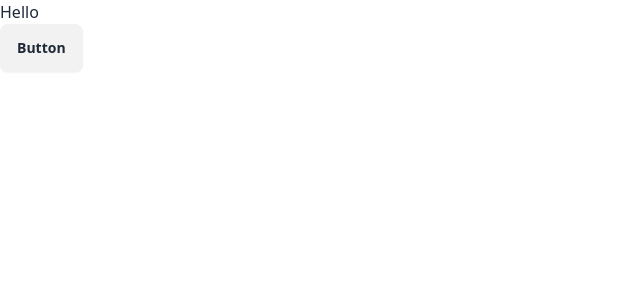
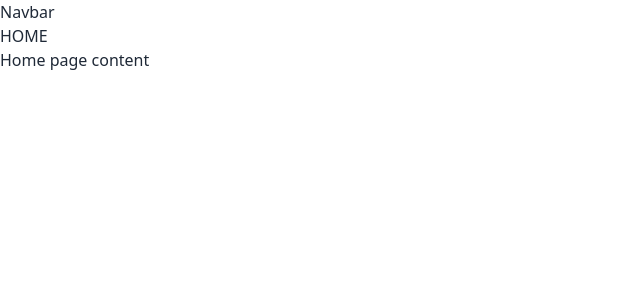
Before and after one commit to RefLink-GradProject/RefLink-App, a React (Vite) app in the folder Frontend/: page / in a window 1280 px wide. Shown: the top 300 px of the page, without its empty margins (0-640 px from the left). Built offline with nearby package versions, Linux system fonts and the light colour scheme.

Commit message:
Install react router dom

```diff
--- a/Frontend/package.json
+++ b/Frontend/package.json
@@ -12,7 +12,8 @@
   "dependencies": {
     "@picocss/pico": "^2.0.6",
     "react": "^18.2.0",
-    "react-dom": "^18.2.0"
+    "react-dom": "^18.2.0",
+    "react-router-dom": "^6.22.3"
   },
   "devDependencies": {
     "@types/react": "^18.2.66",
--- a/Frontend/src/App.tsx
+++ b/Frontend/src/App.tsx
@@ -1,10 +1,18 @@
+import {Routes, Route, Link } from 'react-router-dom';
+import Home from './components/Home';
+import Navbar from './components/Navbar';
 
 export default function App() {
 
   return (
     <>
-      <p>Hello</p>
-      <button className="btn">Button</button>
+    <Navbar />
+    <Link to="/"><button>HOME</button></Link>
+    <Routes>
+      <Route path="/" element= {<Home />}>
+      </Route>
+
+    </Routes>
     </>
   )
 }
--- /dev/null
+++ b/Frontend/src/components/Home.tsx
@@ -0,0 +1,7 @@
+export default function Home(){
+    return (
+        <>
+        <p>Home page content</p>
+        </>
+    )
+}
--- /dev/null
+++ b/Frontend/src/components/Navbar.tsx
@@ -0,0 +1,7 @@
+export default function Navbar(){
+    return (
+        <>
+        <p>Navbar</p>
+        </>
+    )
+}
--- a/Frontend/src/main.tsx
+++ b/Frontend/src/main.tsx
@@ -4,9 +4,12 @@ import App from './App.tsx'
 // import './index.css'
 // import '@picocss/pico'
 import './output.css'
+import { BrowserRouter } from 'react-router-dom'
 
 ReactDOM.createRoot(document.getElementById('root')!).render(
   <React.StrictMode>
-    <App />
+    <BrowserRouter>
+      <App />
+    </BrowserRouter>
   </React.StrictMode>,
 )
```
Also changed, not shown: 1 other file (tests, documents, lock files or other folders).
